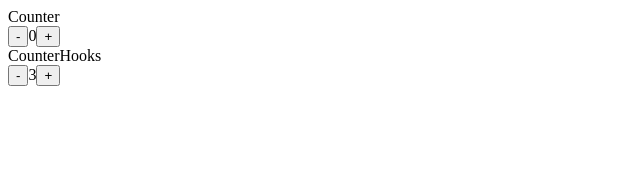
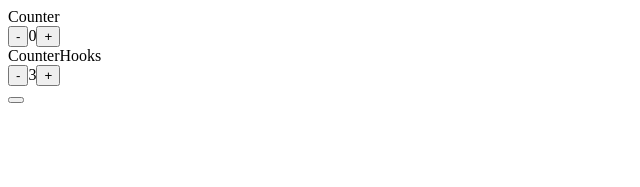
Before and after one commit to shafali03/counter-react, a React (Create React App) app: page / in a window 1280 px wide. Shown: the top 187 px of the page, without its empty margins (0-640 px from the left). Built offline with nearby package versions, Linux system fonts and the light colour scheme.

Commit message:
Created theme context and button to change colour

```diff
--- a/src/App.js
+++ b/src/App.js
@@ -1,15 +1,23 @@
-import React from 'react';
+import React, {useState} from 'react';
 import Counter from './Counter'
 import CounterHooks from './CounterHooks'
 
+export const ThemeContext = React.createContext()
+
 function App() {
+  const [theme, setTheme] = useState('red')
+
   return (
-    <>
+    <ThemeContext.Provider value={{backgroundColor: theme }}>
       Counter
       <Counter initialCount={0} />
       CounterHooks
       <CounterHooks initialCount={3} />
-    </>
+
+    <button onClick={() =>  setTheme(prevTheme => {
+      return prevTheme === 'red' ? 'blue' : 'red'
+    })}></button>
+    </ThemeContext.Provider>
   )
 }
 
--- a/src/CounterHooks.js
+++ b/src/CounterHooks.js
@@ -9,5 +9,4 @@
       <button onClick={() => setCount(prevCount => prevCount + 1)}>+</button>
     </div>
   )
-
 }
```
